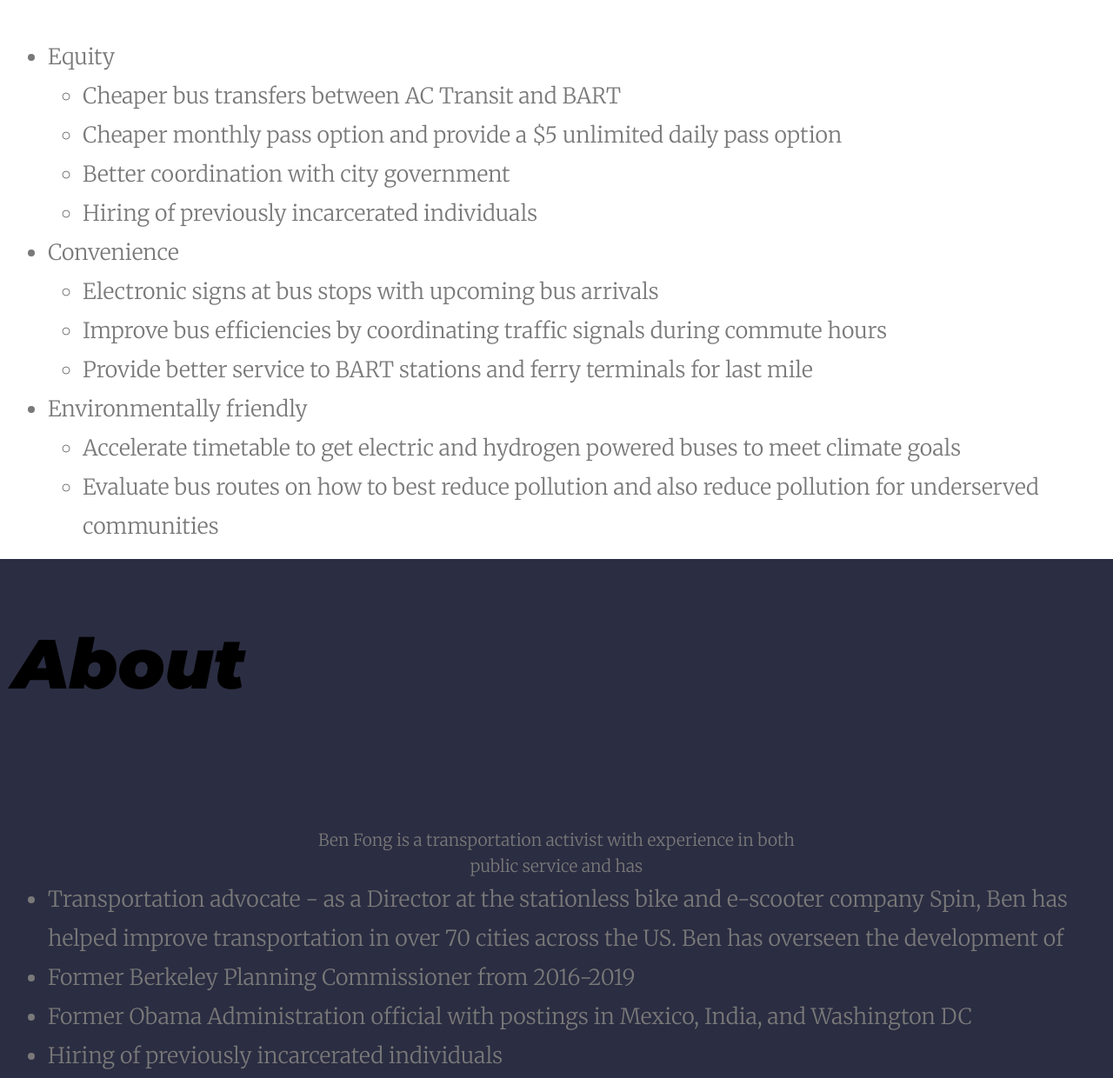
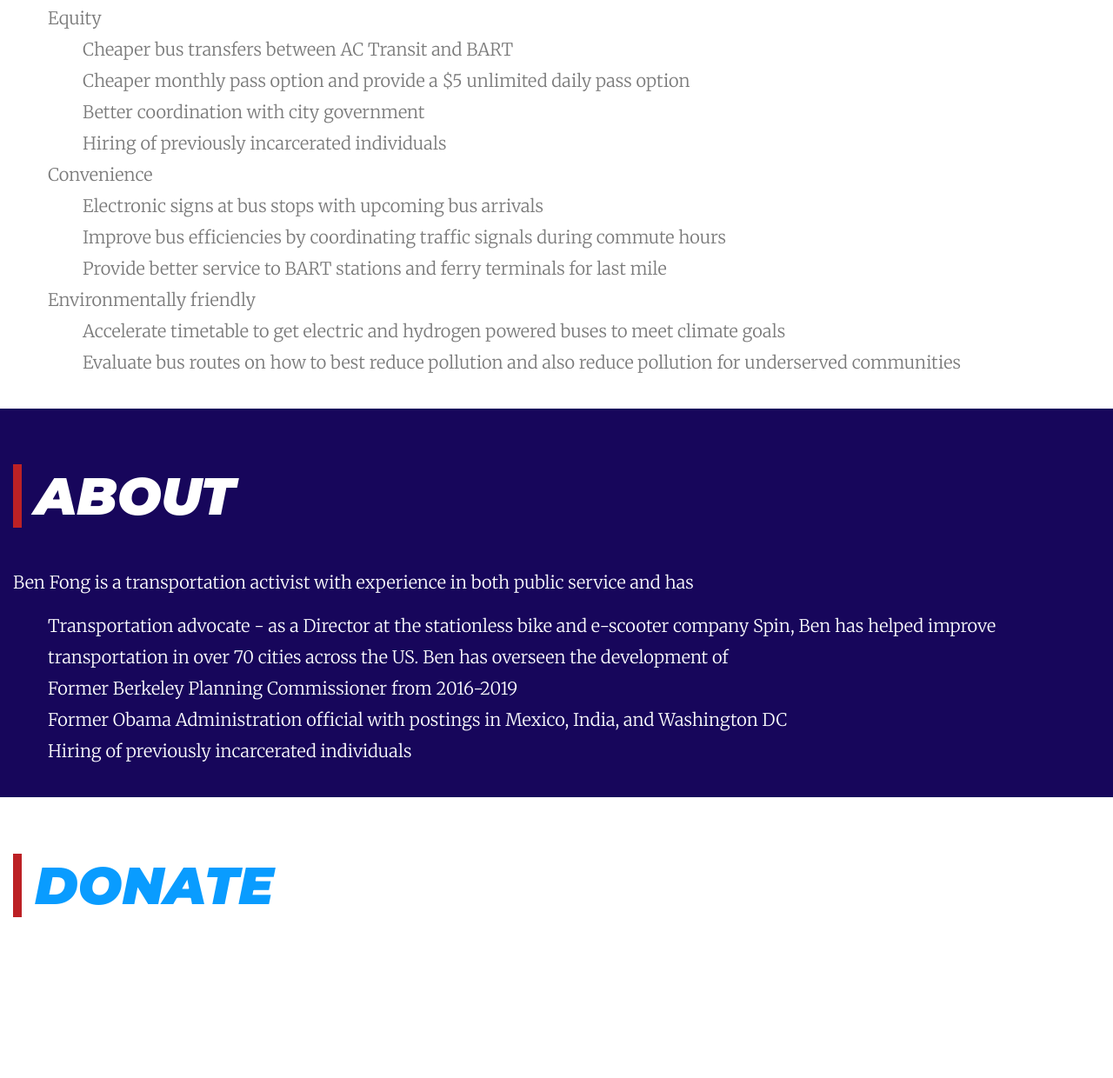
Before and after one commit to alexrivadeneira/ac-fong, a plain HTML site: page index.html in a window 1280 px wide. Shown: the part 835-2075 px from the top of the page at 87% size. After the commit the page ends 1955 px from the top, so only its background shows below. Drawn offline with Linux system fonts and the light colour scheme.

Commit message:
basic layout

```diff
--- a/index.html
+++ b/index.html
@@ -19,15 +19,15 @@
       <img src="ben.png" class="hero--ben-profile" alt="fong for ac transit logo"/>
 
       <div class="hero--textarea">
-        <h1>EQUITY</h1>
-        <h1>CONVENIENCE</h1>
-        <h1>ENVIRONMENT</h1>
-
+        <h1>&#10003; EQUITY</h1>
+        <h1>&#10003; CONVENIENCE</h1>
+        <h1>&#10003; ENVIRONMENT</h1>
       </div>
 
 
   </header>
   <main>
+    <section class="-light">
       <h2>Platform</h2>
       <ul>
         <li>Equity</li>
@@ -50,8 +50,9 @@
         </ul>
       </ul>
   </main>
+  </section>
 
-    <section>
+    <section class="-dark">
       <h2>About</h2>
       <p>Ben Fong is a transportation activist with experience in both public service and has</p>
       <ul>
@@ -62,7 +63,7 @@
       </ul>
     </section>
 
-    <section>
+    <section class="-light">
       <h2>Donate</h2>
     </section>
 
--- a/styles.css
+++ b/styles.css
@@ -1,8 +1,3 @@
-.parallax-wrapper {
-    overflow-y: hidden;
-}
-
-
 .announcement{
     height: 35px;
     display: flex;
@@ -35,7 +30,6 @@ header {
     }
 }
 
-
 .hero--ben-profile{
     position: absolute;
     bottom: 0;
@@ -48,7 +42,6 @@ header {
     }
 }
 
-
 .hero--logo{
     width: 350px;
     position: absolute;
@@ -58,82 +51,71 @@ header {
 
 .hero--textarea{
     position: absolute;
-    bottom: 15px;
+    bottom: 5px;
     left: 15px;
 }
 
-.hero h1, h2{
+.hero--textarea h1{
     font-family: 'Montserrat', sans-serif;
     font-size: 80px;
-    line-height: 1;
+    line-height: .35;
+    color: #fff;
 }
 
 @media(max-width: 680px){
-    .hero h1, h2{
-        font-family: 'Montserrat', sans-serif;
+    .hero--textarea h1, h2{
         font-size: 35px;
-        line-height: 1;
     }
 }
 
+body{
+    margin: 0;
+}
 
-
-
-
-
-
-
-
-section, main{
+section{
     padding: 15px;
 }
-/* Only for the pen */
-html, body {
-    margin: 0;
-    min-height: 100%;
-    font-family: sans-serif;
+
+section.-light h2{
+    font-family: 'Montserrat', sans-serif;
+    font-size: 60px;
+    text-transform: uppercase;
+    color: #099cff;
+    border-left: 10px solid #bc2125;
+    padding-left: 15px;
 }
 
-main {
-    min-height: 500px;
+section.-light{
+    font-family: "Merriweather", Sans-serif;
+    font-size: 20px;
+    color: #7a7a7a;
 }
 
-.parallax {
-    display: flex;
-    flex-direction: column;
-    justify-content: center;
-    text-align: center;
+section.-light ul{
+    font-weight: 100;
+    line-height: 1.8em;
+    list-style-type: none;
 }
 
-h1, p, ul, li {
-    margin: 0;
+section.-dark{
+    background: #17065b;
     color: #fff;
+    font-family: "Merriweather", Sans-serif;
+    font-size: 20px;
 }
 
-p, ul, li{
-    font-family: "Merriweather", Sans-serif;
-    font-weight: 100px;
-    line-height: 1.8em;
-    color: #797979;
-    font-size: 25px;
+section.-dark h2{
+    font-family: 'Montserrat', sans-serif;
+    font-size: 60px;
+    text-transform: uppercase;
+    border-left: 10px solid #bc2125;
+    padding-left: 15px;
 }
 
-header h1 {
-    color: #fff;
-    font-size: 60px;
+section.-dark ul{
+    font-family: "Merriweather", Sans-serif;
+    font-size: 20px;
+    font-weight: 100;
+    line-height: 1.8em;
+    list-style-type: none;
 }
-
-section {
-    background-color: #2b2d42;
-}
-
-
-p {
-    font-weight: 500;
-    font-size: 1.2em;
-    max-width: 600px;
-    margin: 0 auto;
-    text-align: center;
-    line-height: 1.6;
-    padding-top: 80px;
-}
```
